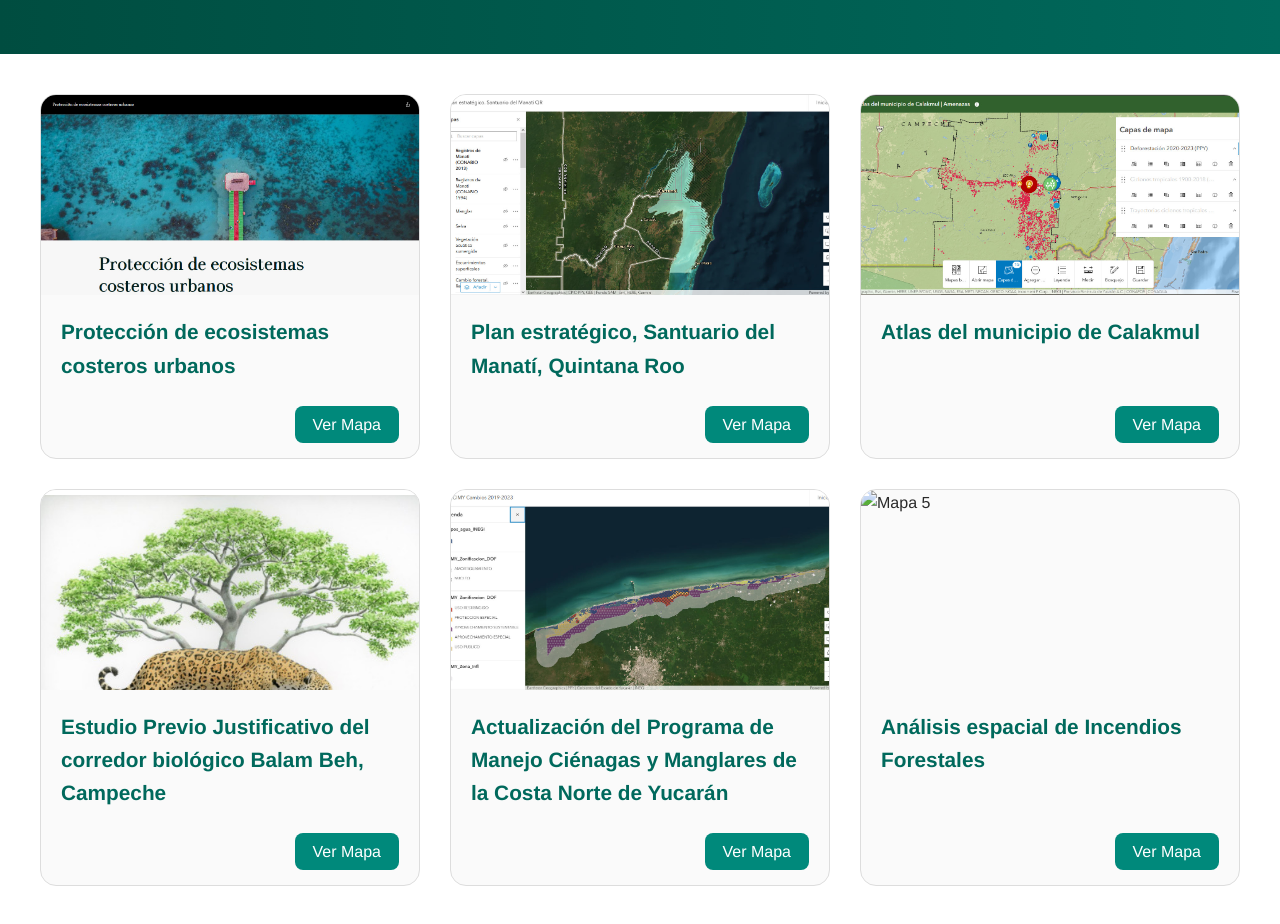
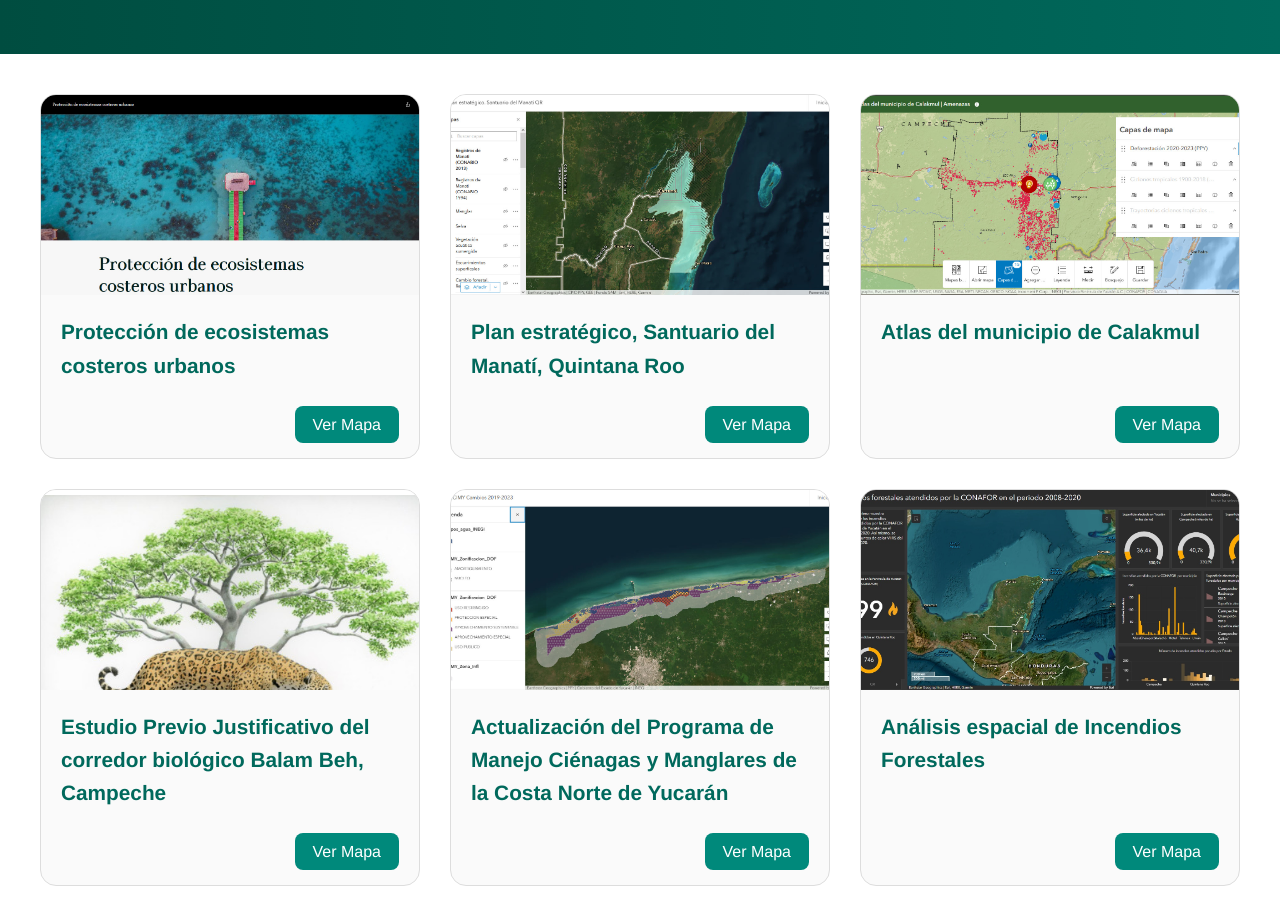
Before and after one commit to FABIOLATORRESDUQUE/FABIOLATORRESDUQUE.github.io, a plain HTML site: page index.html in a window 1280 px wide. Shown: the part 170-1094 px from the top of the page. Drawn offline with Linux system fonts and the light colour scheme.

Commit message:
Update index.html

```diff
--- a/index.html
+++ b/index.html
@@ -188,7 +188,7 @@
     </div>
 
       <div class="map-card">
-      <img src="img6.jpeg" alt="Mapa 5">
+      <img src="img6.jpg" alt="Mapa 5">
       <div class="map-info">
         <div class="map-title">Análisis espacial de Incendios Forestales</div>
         <div class="map-description"></div>
```
